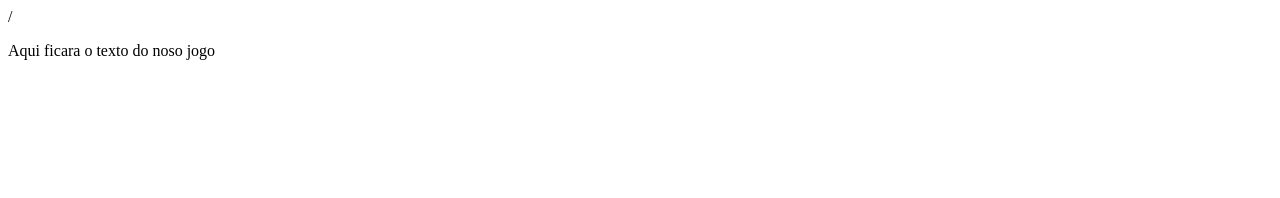
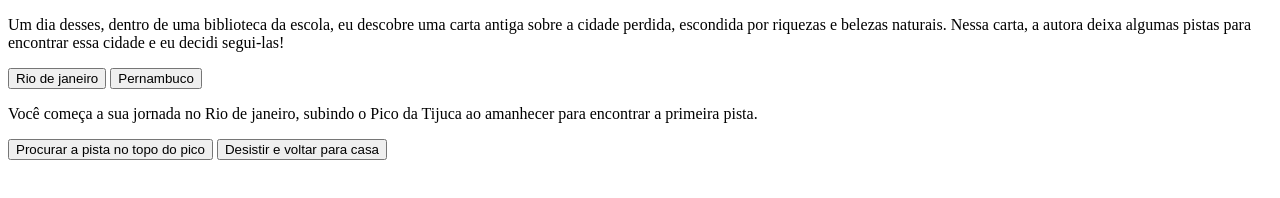
Before and after one commit to kaiserKK15/sitejogo1b, a plain HTML site: page index.html in a window 1280 px wide. Drawn offline with Linux system fonts and the light colour scheme.

Commit message:
Update index.html

```diff
--- a/index.html
+++ b/index.html
@@ -3,14 +3,22 @@
 <head>
     <meta charset="UTF-8">
     <meta name="viewport" content="width=device-width, initial-scale=1.0">
-    <title>em busca da cidade perdidas</title>
+    <title>em busca da cidade perdida</title>
 </head>
 <body>
 <main>
-<div>/
-  <P>Aqui ficara o texto do noso jogo</P>
+<div class="passo" id="passo-0">
+  <P>Um dia desses, dentro de uma biblioteca da escola, eu descobre uma carta antiga sobre a cidade perdida, escondida por riquezas e belezas naturais. Nessa carta, a autora deixa algumas pistas para encontrar essa cidade e eu decidi segui-las!</P>
+<button class="btn-proximo" data-proximo="1">Rio de janeiro</button>
+<button class="btn-proximo" data-proximo="2">Pernambuco</button>
+
+</div>
+<div class="passo" id="passo-0">
+<p>Você começa a sua jornada no Rio de janeiro, subindo o Pico da Tijuca ao amanhecer para encontrar a primeira pista. </p>
+    <button class="btn-proximo" data-proximo="3">Procurar a pista no topo do pico</button>
+<button class="btn-proximo" data-proximo="4">Desistir e voltar para casa</button>
+</div>
 </main>
-<div>
 
 </body>
 </html>
```
